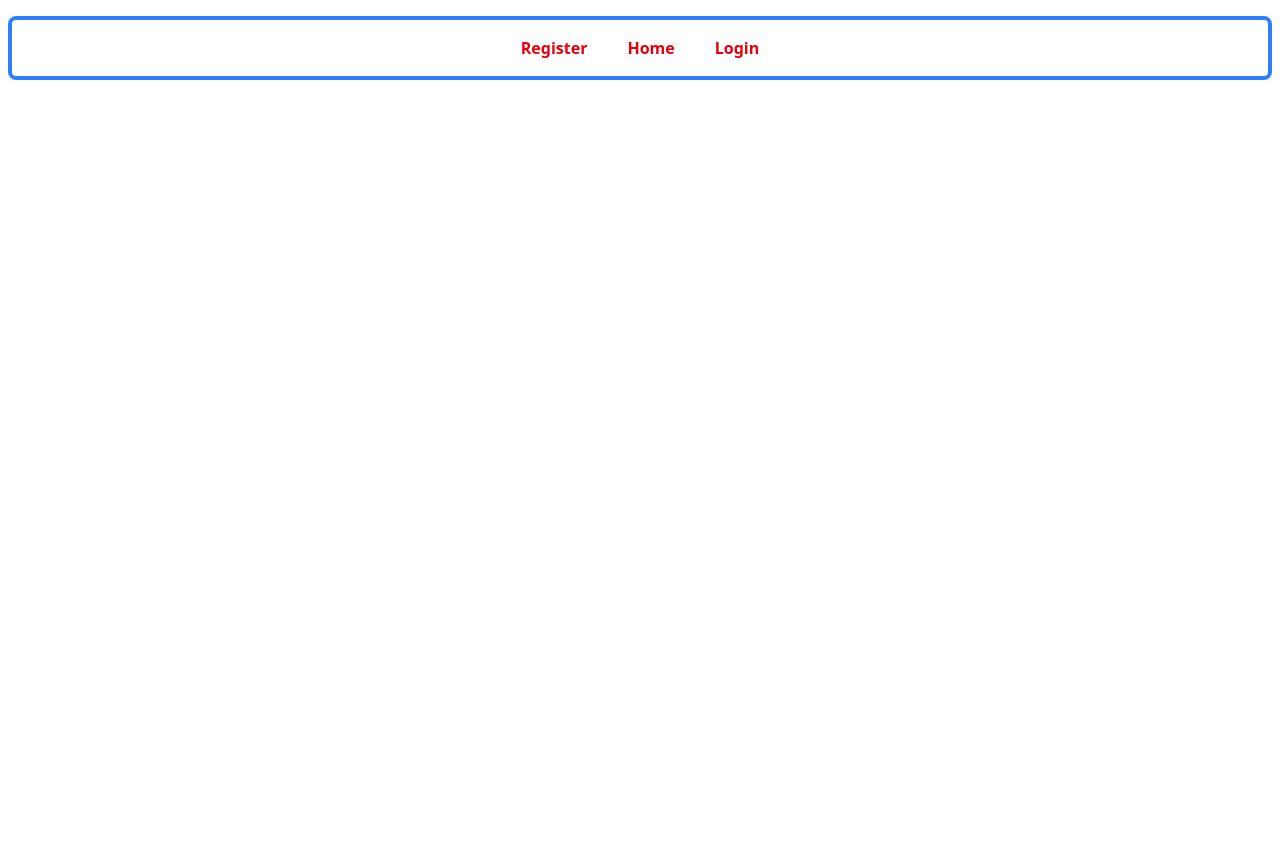
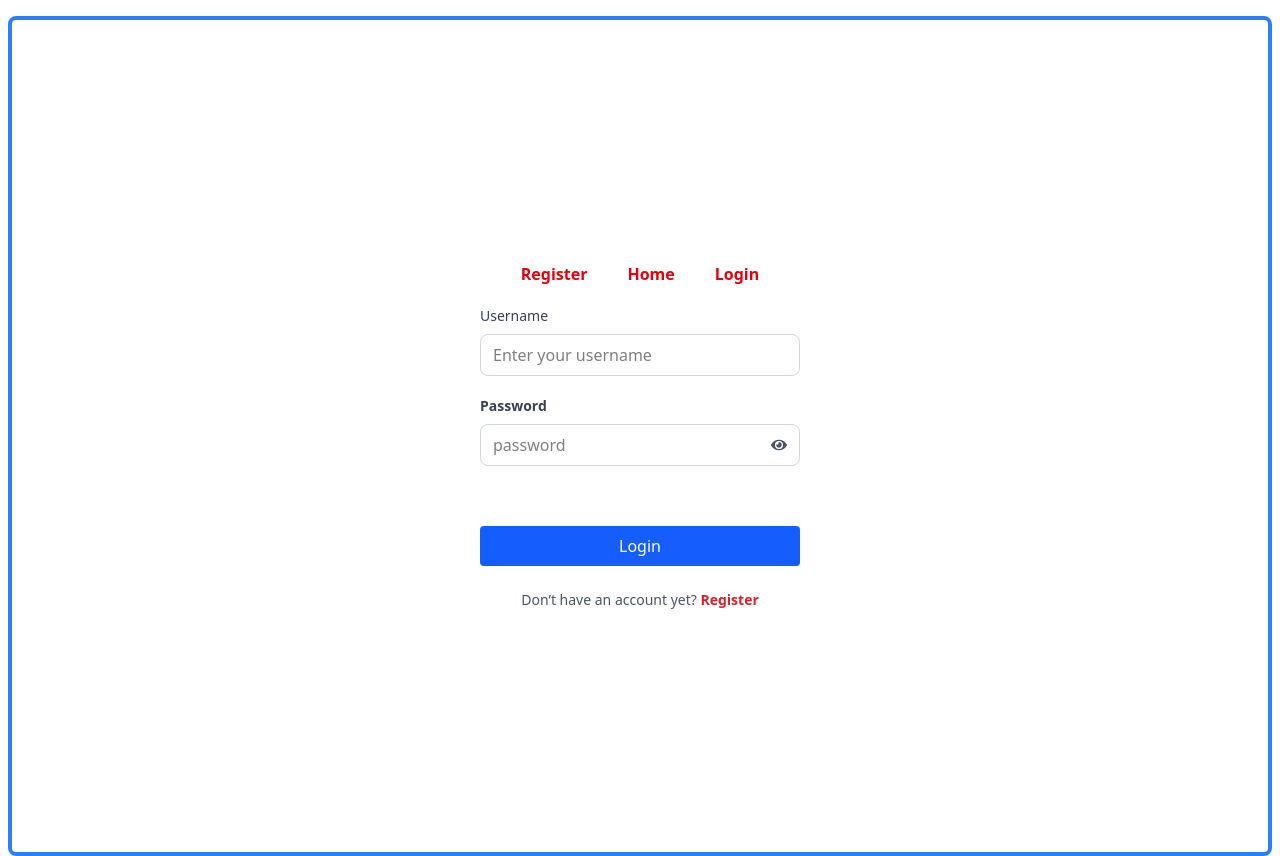
Before and after one commit to Dikin19/fe-library-management-system, a React (Vite) app: page /login in a window 1280 px wide. Before the commit the page ends 800 px from the top, so only its background shows below. Built offline with nearby package versions, Linux system fonts and the light colour scheme.

Commit message:
feat(auth): add Login page (Login.jsx)

```diff
--- a/src/pages/Login.jsx
+++ b/src/pages/Login.jsx
@@ -1,11 +1,31 @@
-import { Link } from "react-router";
+import { useState } from "react";
+import { Link, Navigate } from "react-router-dom";
+import { FaEye, FaEyeSlash } from "react-icons/fa";
 
 
 export default function Login() {
 
+    const [form, setForm] = useState({
+        username: "",
+        password: "",
+    })
+
+    const [showPassword, setShowPassword] = useState(false)
+
+    if (localStorage.getItem('access_token')) {
+        return <Navigate to="/" />
+    }
+
+
+
 
 
     return (
+
+        <div>
+
+            <form className="h-screen flex flex-col justify-center w-80 mx-auto gap-5">
+
                 <div className="flex justify-center gap-10">
 
                     <Link to="/register" className="font-semibold text-red-600 transition-all
@@ -24,5 +44,49 @@ export default function Login() {
                     </Link>
 
                 </div>
+
+                <div>
+                    <label className="block text-sm font-medium text-gray-700 mb-2">
+                        Username
+                    </label>
+                    <input
+                        type="text"
+                        name="username"
+                        placeholder="Enter your username"
+                        className="w-full border border-gray-300 rounded-lg px-3 py-2 outline-none"
+                    />
+                </div>
+
+                <div>
+                    <label className="block text-sm font-semibold text-gray-700 mb-2">Password</label>
+                    <div className="relative w-full border border-gray-300 rounded-lg px-3 py-2">
+
+                        <input type={showPassword ? "text" : "password"} name="password" placeholder="password"
+                            className="border-none outline-none" />
+
+                        <button type="button" onClick={() => setShowPassword(!showPassword)}
+                            className="absolute right-3 top-1/2 transform -translate-y-1/2 text-gray-600">
+                            {showPassword ? <FaEyeSlash /> : <FaEye />}
+
+                        </button>
+                    </div>
+                </div>
+
+                <button type="submit" className="w-full bg-blue-600 hover:bg-blue-700 text-white py-2 rounded mt-10">
+                    Login
+                </button>
+
+                <p className="mt-1 text-center text-sm text-gray-600">
+                    Don’t have an account yet?{' '}
+                    <Link to="/register" className="text-[#D3232A] font-semibold hover:underline">
+                        Register
+                    </Link>
+                </p>
+
+            </form>
+
+        </div>
+
+
     )
 }
```
Lines whose indentation alone changed are shown as unchanged.
